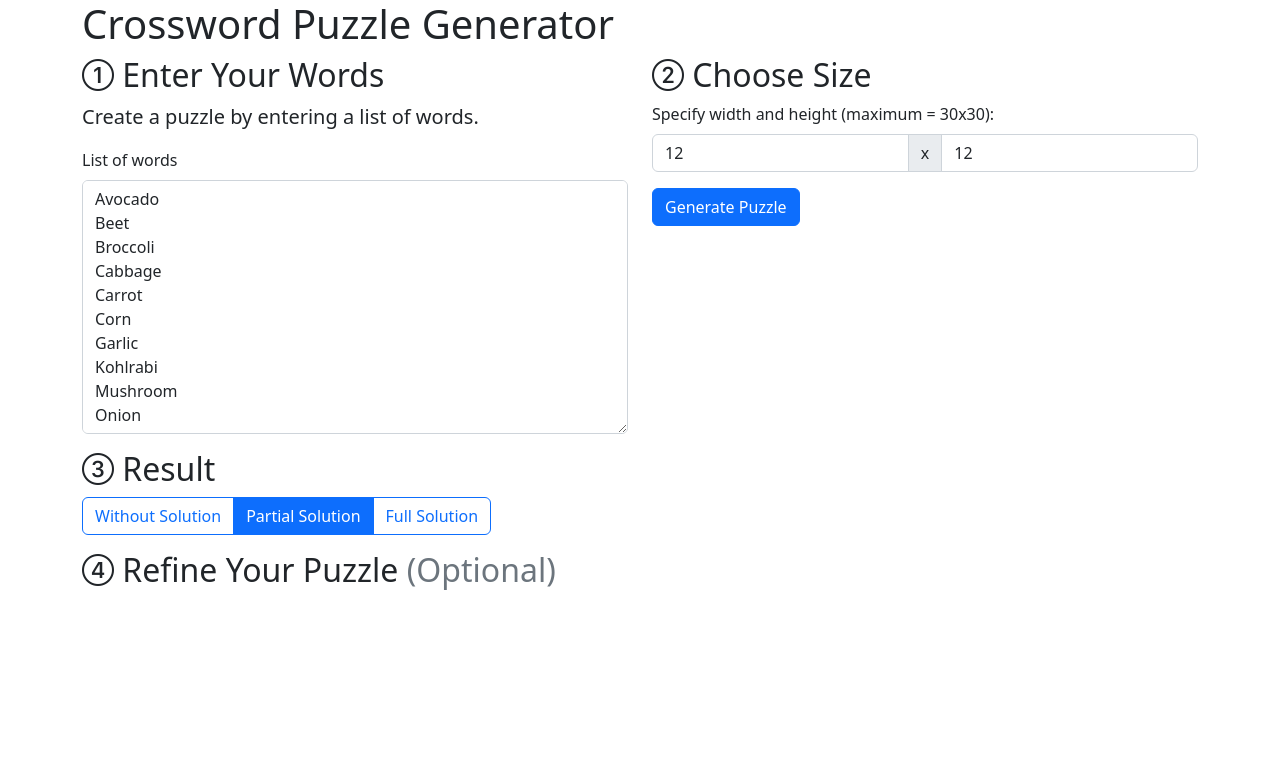
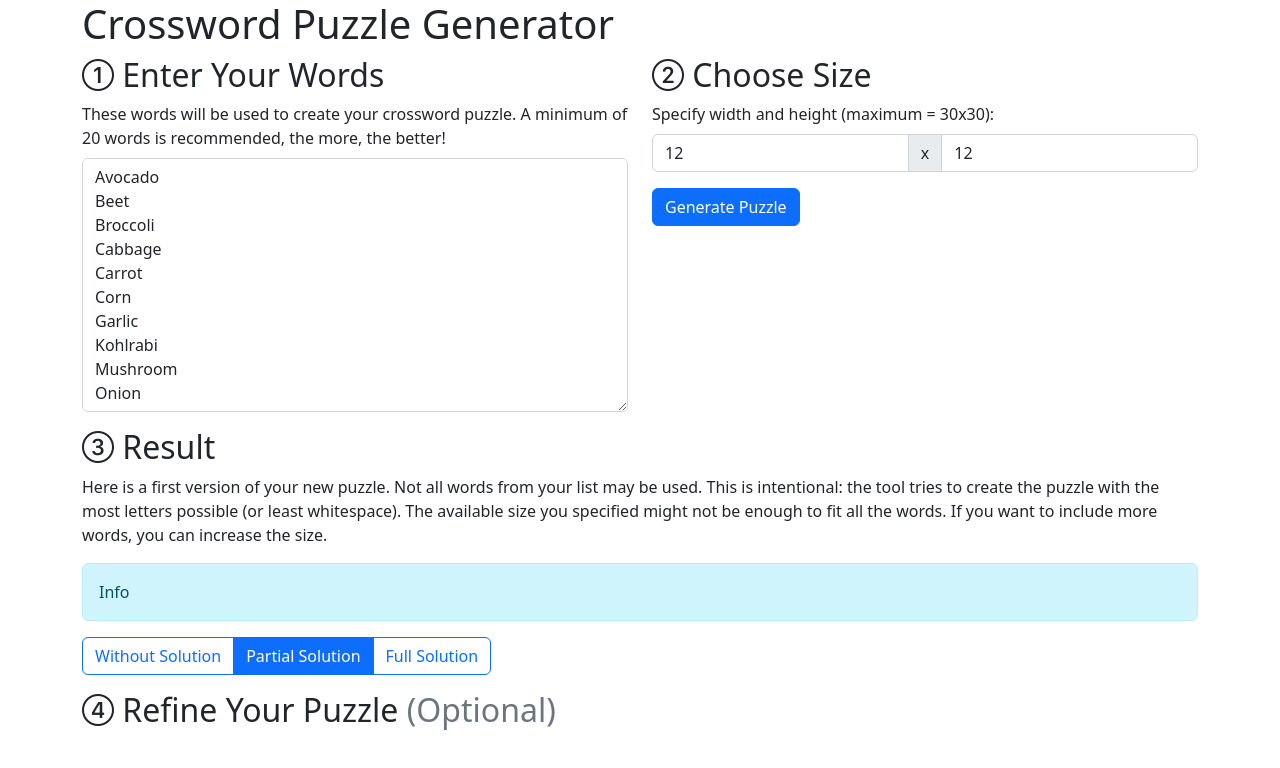
Before and after one commit to papauschek/crossword-puzzle-maker, a plain HTML site: page docs/index.html in a window 1280 px wide. Drawn offline with nearby package versions, Linux system fonts and the light colour scheme; a script that the page names is missing.

Commit message:
Support different sizes, Show unused words and density

```diff
--- a/docs/index.html
+++ b/docs/index.html
@@ -50,11 +50,11 @@
         <div class="col-lg-6">
 
             <h2><i class="bi bi-1-circle"></i> Enter Your Words</h2>
-            <p class="lead">
-                Create a puzzle by entering a list of words.
-            </p>
             <div class="mb-3">
-                <label for="input" class="form-label">List of words</label>
+                <label for="input" class="form-label">
+                    These words will be used to create your crossword puzzle.
+                    A minimum of 20 words is recommended, the more, the better!
+                </label>
                 <textarea class="form-control" id="input" rows="10">
 Avocado
 Beet
@@ -94,6 +94,15 @@ Zucchini
         <div class="col">
 
             <h2><i class="bi bi-3-circle"></i> Result</h2>
+            <p>
+                Here is a first version of your new puzzle. Not all words from your list may be used.
+                This is intentional: the tool tries to create the puzzle with the most letters possible (or least whitespace).
+                The available size you specified might not be enough to fit all the words. If you want to include more words, you can increase the size.
+            </p>
+
+            <div class="alert alert-info" role="alert" id="result-info">
+                Info
+            </div>
 
             <div class="btn-group mb-3" role="group" aria-label="Basic radio toggle button group">
                 <input type="radio" class="btn-check" name="btnradio" id="result-without" autocomplete="off">
```
Also changed, not shown: CHANGELOG.md (added), 3 other files.
